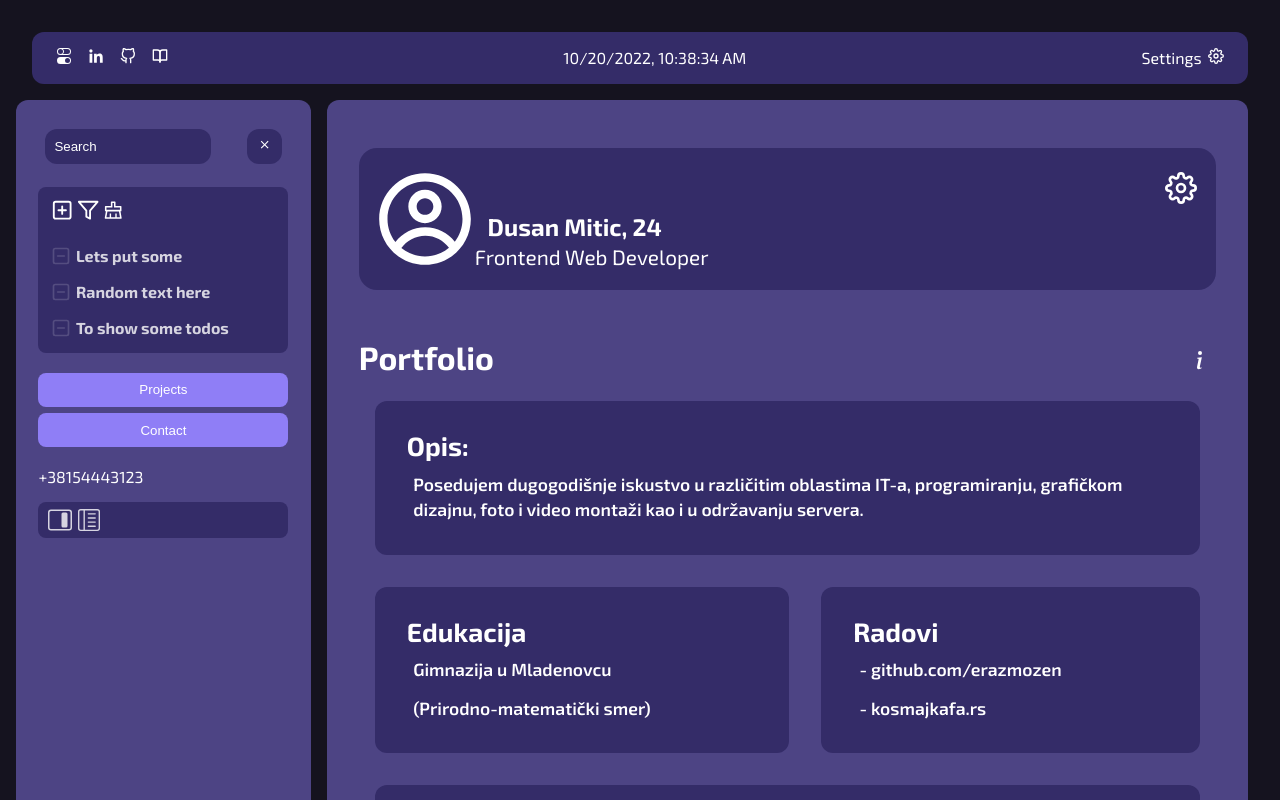
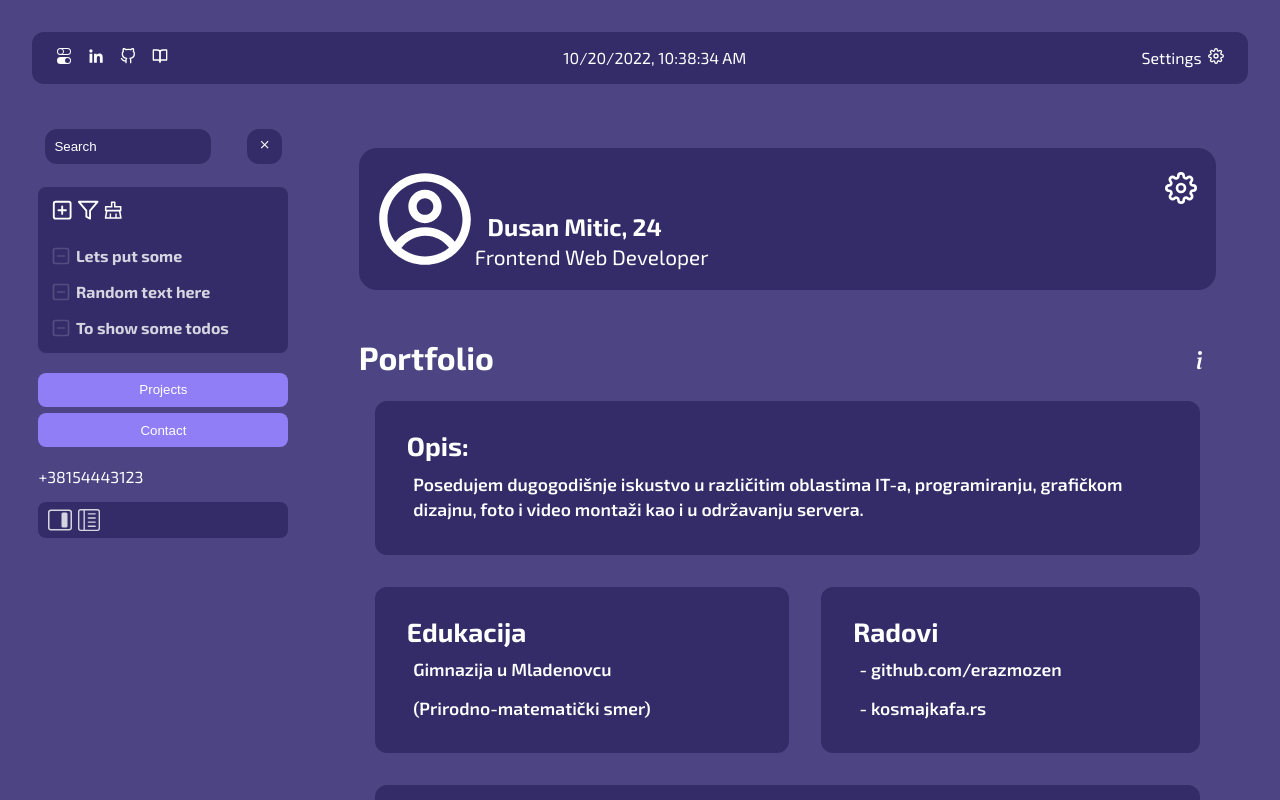
Before and after one commit to erazmozen/hub, a React (Create React App) app: page / in a window 1280 px wide. Shown: the top 800 px of the page. Built offline with nearby package versions, Linux system fonts and the light colour scheme.

Commit message:
Change bg color so it matches

```diff
--- a/src/main.css
+++ b/src/main.css
@@ -1,7 +1,7 @@
 @import "./colorpalette.css";
 
 body {
-  background-color: rgb(21, 19, 31);
+  background-color: var(--secondary);
 }
 
 /* ------ Common Classes */
```
